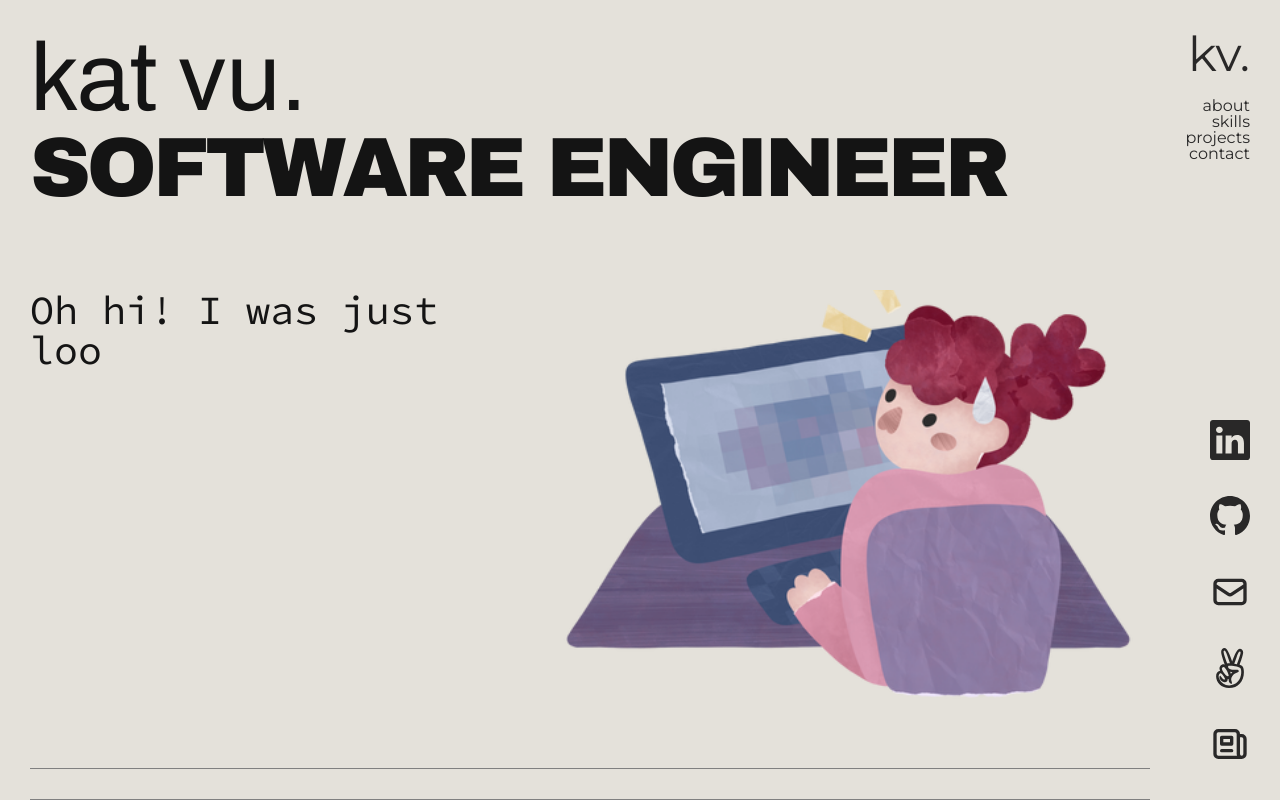
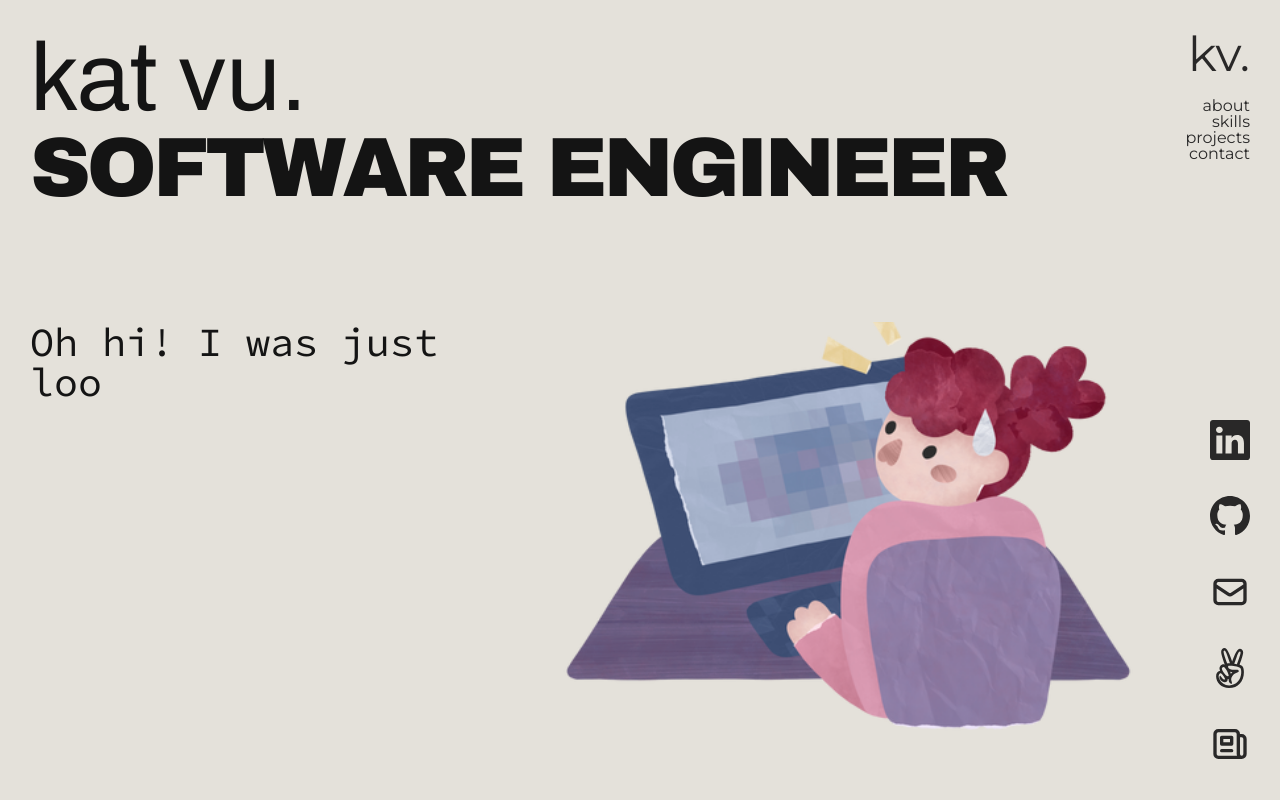
Before and after one commit to katpvu/katpvu.github.io, a React (Create React App) app: page / in a window 1280 px wide. Shown: the top 800 px of the page. Built offline with nearby package versions, Linux system fonts and the light colour scheme; the HTML template or start-up script is replaced by a standard one.

Commit message:
remove bottom borders of landing page

```diff
--- a/src/components/AboutMe/AboutMe.css
+++ b/src/components/AboutMe/AboutMe.css
@@ -61,6 +61,9 @@
   transform-origin: top right;
   overflow-x: scroll;
   overflow-y: auto;
+  animation: fadeInAnimation ease 1s;
+  animation-iteration-count: 1;
+  animation-fill-mode: forwards;
 }
 
 ::-webkit-scrollbar {
--- a/src/components/Landing/Landing.css
+++ b/src/components/Landing/Landing.css
@@ -40,7 +40,7 @@
     width: 100%;
     /* justify-content: space-between; */
     align-items: flex-start;
-    border-bottom: 1px solid gray;
+    /* border-bottom: 1px solid gray; */
     padding-bottom: 30px;
 }
 @media (max-width: 1022px) {
--- a/src/components/Landing/Landing.js
+++ b/src/components/Landing/Landing.js
@@ -29,10 +29,6 @@ const Landing = ({portfolioData}) => {
                         <img src={aboutMe.landingImageUrl} />
                     </div>
                 </div>
-                <div className="full-flex-row">
-
-                </div>
-
             </div>
             {/* <Footer portfolioData={portfolioData}/> */}
         </section>
--- a/src/index.css
+++ b/src/index.css
@@ -73,6 +73,15 @@ a:link, a:visited {
     text-transform: lowercase;
 }
 
+@keyframes fadeInAnimation {
+  0% {
+      opacity: 0;
+  }
+  100% {
+      opacity: 1;
+   }
+}
+
 
 /* -------------------------------------------------- */
 /* -----------------Responsive Layout---------------- */
```
